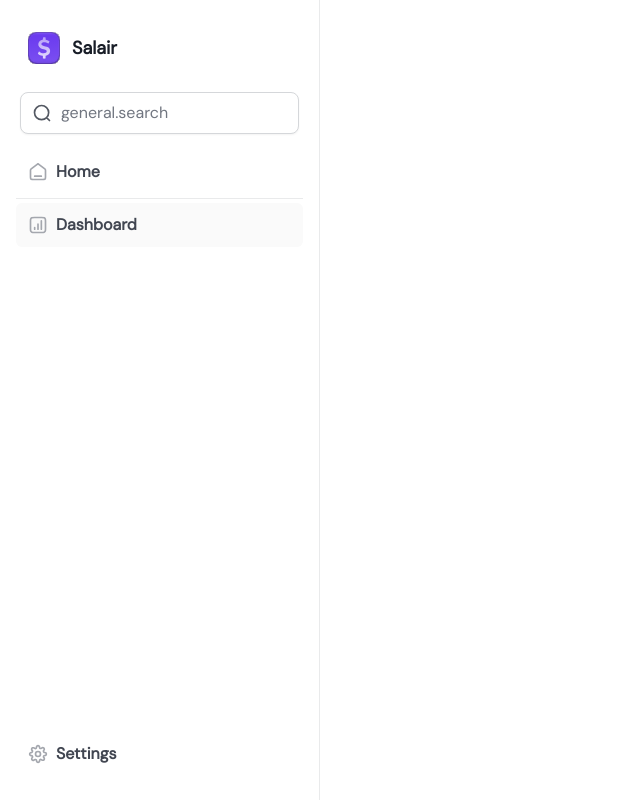
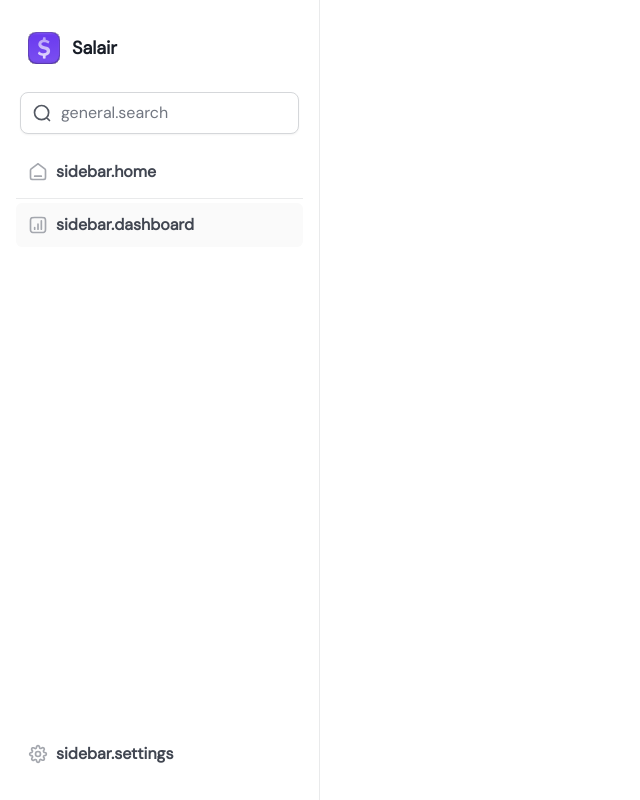
Before and after one commit to Fan2Shrek/salair, a Nuxt app in the folder frontend/: page /app/dashboard in a window 1280 px wide. Shown: the whole page, without its empty margins (0-640 px from the left). Built offline with nearby package versions, Linux system fonts and the light colour scheme; no server answers.

Commit message:
fix(frontend:sidebar): use translation for sidebar items

```diff
--- a/frontend/components/molecules/app/USidebarNavigation.vue
+++ b/frontend/components/molecules/app/USidebarNavigation.vue
@@ -2,9 +2,11 @@
     import HomeIcon from '~/components/atoms/icons/HomeIcon.vue';
     import ChartIcon from '~/components/atoms/icons/ChartIcon.vue';
 
+    const { t } = useI18n();
+
     const navLinks = [
         {
-            title: 'Dashboard',
+            title: t('sidebar.dashboard'),
             link: '/app/dashboard',
             icon: ChartIcon,
         },
@@ -15,7 +17,7 @@
     <div class="mt-4 px-4 flex-grow">
         <nav class="w-full">
             <ul class="w-full">
-                <USidebarItem title="Home" :icon="HomeIcon" to="/" />
+                <USidebarItem :title="$t('sidebar.home')" :icon="HomeIcon" to="/" />
             </ul>
         </nav>
         <UDivider class="mt-1" />
--- a/frontend/components/organisms/app/UAppSidebar.vue
+++ b/frontend/components/organisms/app/UAppSidebar.vue
@@ -5,6 +5,7 @@
     import UUserProfileMenu from '~/components/molecules/app/UUserProfileMenu.vue';
 
     const authStore = useAuthStore();
+    const { t } = useI18n();
 </script>
 
 <template>
@@ -15,7 +16,7 @@
             <div class="px-4 pb-6 w-full space-y-3">
                 <nav class="w-full mt-1 space-y-1">
                     <ul class="w-full">
-                        <USidebarItem title="Settings" :icon="SettingsIcon" to="#" />
+                        <USidebarItem :title="t('sidebar.settings')" :icon="SettingsIcon" to="#" />
                     </ul>
                 </nav>
                 <UUserProfileMenu v-if="authStore.user" :user="authStore.user" />
```
